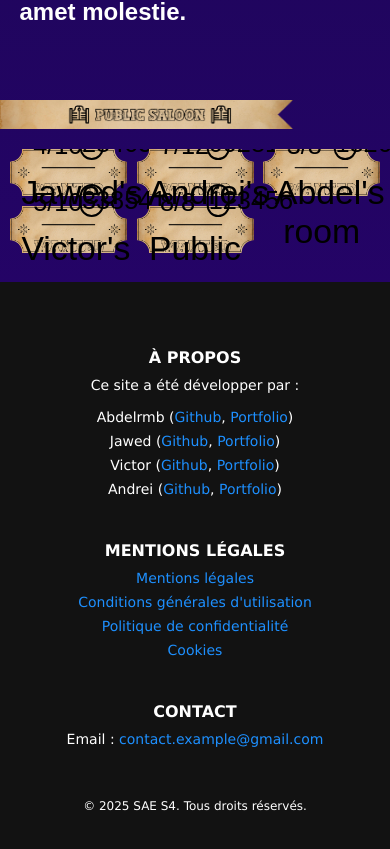
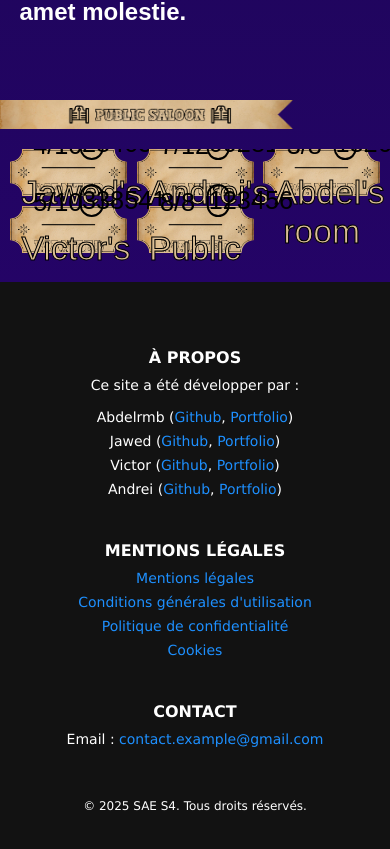
Before and after one commit to Wedja10/SAE_S4, a React (Vite) app: page / in a window 390 px wide. Shown: the part 1378-2227 px from the top of the page. Built offline with nearby package versions, Linux system fonts and the light colour scheme; a web font is replaced by a local one.

Commit message:
Public saloons in home (not responsive)

```diff
--- a/src/style/home/PublicSaloon.css
+++ b/src/style/home/PublicSaloon.css
@@ -48,6 +48,8 @@
   top: -10px;
   left: 50%;
   transform: translateX(-50%);
+  color: #DBBE94;
+  -webkit-text-stroke: 1px black;
 }
 
 .players {
```
